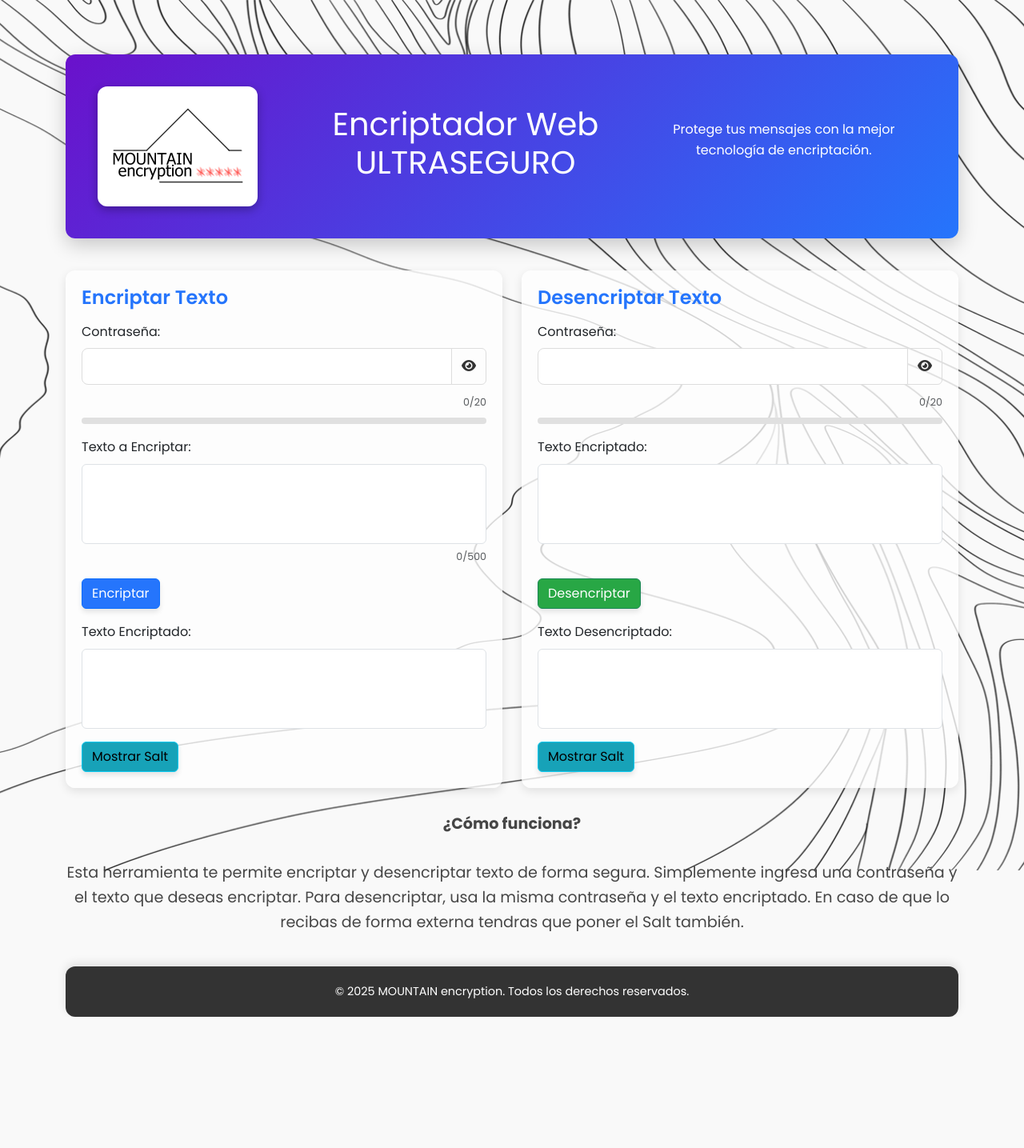
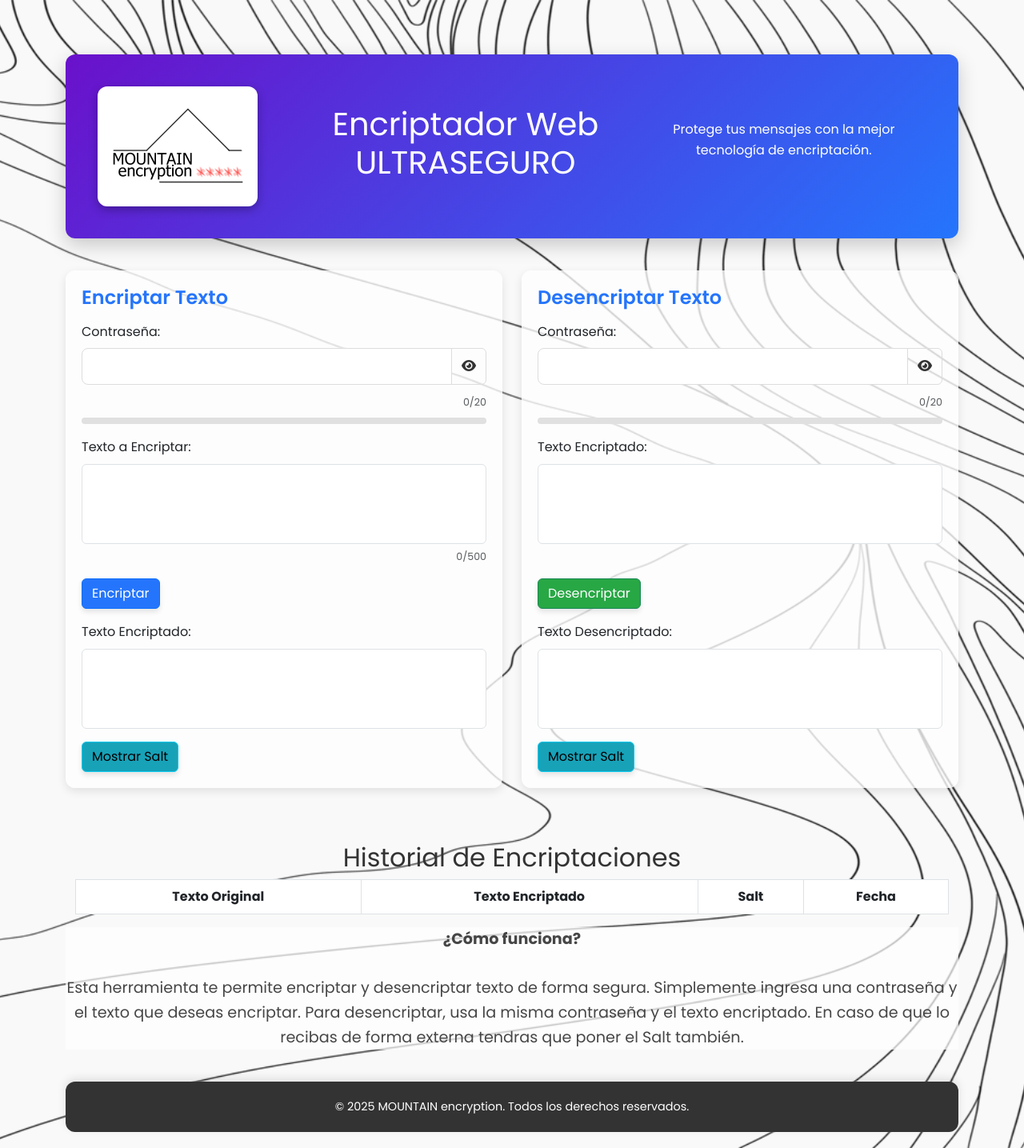
Before and after one commit to 3XADesign/LP2025_CW, a Flask app: page / in a window 1280 px wide. Shown: the whole page at 80% size. Before the commit the page ends 1271 px from the top, so only its background shows below. Run offline with Flask 3, Linux system fonts and the light colour scheme; lists and menus that the app fills with data are empty.

Commit message:
Add Log
Añadido la parte en la que guarda cada una de las encriptaciones que haces

```diff
--- a/static/script.js
+++ b/static/script.js
@@ -49,10 +49,10 @@ document.getElementById('toggleDecryptPassword').addEventListener('click', funct
     }
 });
 
-// Función para mostrar/ocultar el salt en la sección izquierda
+// Función para mostrar/ocultar el Salt en la sección izquierda
 document.getElementById('toggleSalt').addEventListener('click', function () {
     const saltInput = document.getElementById('salt');
-    if (saltInput.style.display === 'none') {
+    if (saltInput.style.display === 'none' || !saltInput.style.display) {
         saltInput.style.display = 'block';
         this.textContent = 'Ocultar Salt';
     } else {
@@ -61,10 +61,10 @@ document.getElementById('toggleSalt').addEventListener('click', function () {
     }
 });
 
-// Función para mostrar/ocultar el salt en la sección derecha
+// Función para mostrar/ocultar el Salt en la sección derecha
 document.getElementById('toggleDecryptSalt').addEventListener('click', function () {
     const saltInput = document.getElementById('decryptSalt');
-    if (saltInput.style.display === 'none') {
+    if (saltInput.style.display === 'none' || !saltInput.style.display) {
         saltInput.style.display = 'block';
         this.textContent = 'Ocultar Salt';
     } else {
@@ -145,25 +145,28 @@ document.getElementById('decryptPassword').addEventListener('input', function ()
 
 // Función para encriptar
 async function encryptText() {
-    let password = document.getElementById("password").value;
-    let text = document.getElementById("text").value;
+    const password = document.getElementById('password').value;
+    const text = document.getElementById('text').value;
 
     if (!password || !text) {
         alert("Por favor, ingrese la contraseña y el texto.");
         return;
     }
 
-    let response = await fetch('/encrypt', {
+    const response = await fetch('/encrypt', {
         method: 'POST',
         headers: { 'Content-Type': 'application/json' },
         body: JSON.stringify({ password, text })
     });
 
-    let data = await response.json();
+    const data = await response.json();
     if (data.encrypted_text) {
-        document.getElementById("encryptedText").value = data.encrypted_text;
-        document.getElementById("salt").value = data.salt;  // Guardar el salt en la sección izquierda
-        document.getElementById("decryptSalt").value = data.salt;  // Copiar el salt a la sección derecha
+        document.getElementById('encryptedText').value = data.encrypted_text;
+        document.getElementById('salt').value = data.salt; // Guardar el salt en la sección izquierda
+        document.getElementById('decryptSalt').value = data.salt; // Copiar el salt a la sección derecha
+
+        // Llamar a la función para agregar al historial
+        addToHistory(text, data.encrypted_text, data.salt);
     } else {
         alert("Error al encriptar.");
     }
@@ -171,25 +174,49 @@ async function encryptText() {
 
 // Función para desencriptar
 async function decryptText() {
-    let password = document.getElementById("decryptPassword").value;
-    let encryptedText = document.getElementById("encryptedTextToDecrypt").value;
-    let salt = document.getElementById("decryptSalt").value;
+    const password = document.getElementById('decryptPassword').value;
+    const encryptedText = document.getElementById('encryptedTextToDecrypt').value;
+    const salt = document.getElementById('decryptSalt').value;
 
     if (!password || !encryptedText || !salt) {
         alert("Por favor, ingrese la contraseña, el texto encriptado y el salt.");
         return;
     }
 
-    let response = await fetch('/decrypt', {
+    const response = await fetch('/decrypt', {
         method: 'POST',
         headers: { 'Content-Type': 'application/json' },
         body: JSON.stringify({ password, encrypted_text: encryptedText, salt })
     });
 
-    let data = await response.json();
+    const data = await response.json();
     if (data.decrypted_text) {
-        document.getElementById("decryptedText").value = data.decrypted_text;
+        document.getElementById('decryptedText').value = data.decrypted_text;
     } else {
         alert("Error al desencriptar. ¿Clave incorrecta?");
     }
 }
+
+// Función para agregar el historial de encriptaciones
+function addToHistory(originalText, encryptedText, salt) {
+    const now = new Date();
+    const dateString = now.toLocaleString(); // Formato: DD/MM/YYYY, HH:MM:SS
+
+    // Crear una nueva fila para la tabla
+    const historyRow = `
+        <tr>
+            <td>${originalText}</td>
+            <td>${encryptedText}</td>
+            <td>${salt}</td>
+            <td>${dateString}</td>
+        </tr>
+    `;
+
+    // Agregar la fila al principio del cuerpo de la tabla
+    const historyTable = document.getElementById('encryptionHistory');
+    if (historyTable) {
+        historyTable.insertAdjacentHTML('afterbegin', historyRow); // Insertar al principio
+    } else {
+        console.error("No se encontró el elemento 'encryptionHistory'.");
+    }
+}
--- a/static/styles.css
+++ b/static/styles.css
@@ -7,11 +7,10 @@ body {
     background-color: #f9f9f9;
     color: #333;
     line-height: 1.6;
-    background-image: url("../static/img/background.png");
+    background-image: url("../static/img/background.png"); /* Imagen de fondo */
     background-size: cover;
     background-position: center;
     background-repeat: no-repeat;
-    height: 130vh;
 }
 
 /* Hero Section */
@@ -52,7 +51,7 @@ body {
     border: none;
     border-radius: 12px;
     box-shadow: 0 4px 12px rgba(0, 0, 0, 0.1);
-    background-color: rgba(255, 255, 255, 0.78);
+    background-color: rgba(255, 255, 255, 0.78); /* Fondo semitransparente */
     transition: transform 0.3s ease, box-shadow 0.3s ease;
 }
 
@@ -200,7 +199,7 @@ button:hover {
     font-size: 0.9rem;
 }
 
-/* Barra de seguridad de contraseÃ±a */
+/* Barra de seguridad de contraseña */
 .strength-bar {
     width: 100%;
     height: 8px;
--- a/templates/index.html
+++ b/templates/index.html
@@ -115,7 +115,25 @@
         </div>
     </div>
 
-    <div class="hero-text" style="text-align: center;">
+    <!-- Historial de Encriptaciones -->
+    <div class="container mt-5" style="text-align: center;">
+        <h2 class="text-center">Historial de Encriptaciones</h2>
+        <table class="table table-bordered">
+            <thead>
+                <tr>
+                    <th>Texto Original</th>
+                    <th>Texto Encriptado</th>
+                    <th>Salt</th>
+                    <th>Fecha</th>
+                </tr>
+            </thead>
+            <tbody id="encryptionHistory">
+                <!-- Las filas se agregarán aquí dinámicamente -->
+            </tbody>
+        </table>
+    </div>
+
+    <div class="hero-text" style="text-align: center; background-color: rgba(255, 255, 255, 0.7);">
         <p style="text-align: center;"><strong>¿Cómo funciona? </strong><br><br> Esta herramienta te permite encriptar y desencriptar texto de forma segura. Simplemente ingresa una contraseña y el texto que deseas encriptar. Para desencriptar, usa la misma contraseña y el texto encriptado. En caso de que lo recibas de forma externa tendras que poner el Salt también.</p>
     </div>
 
```
